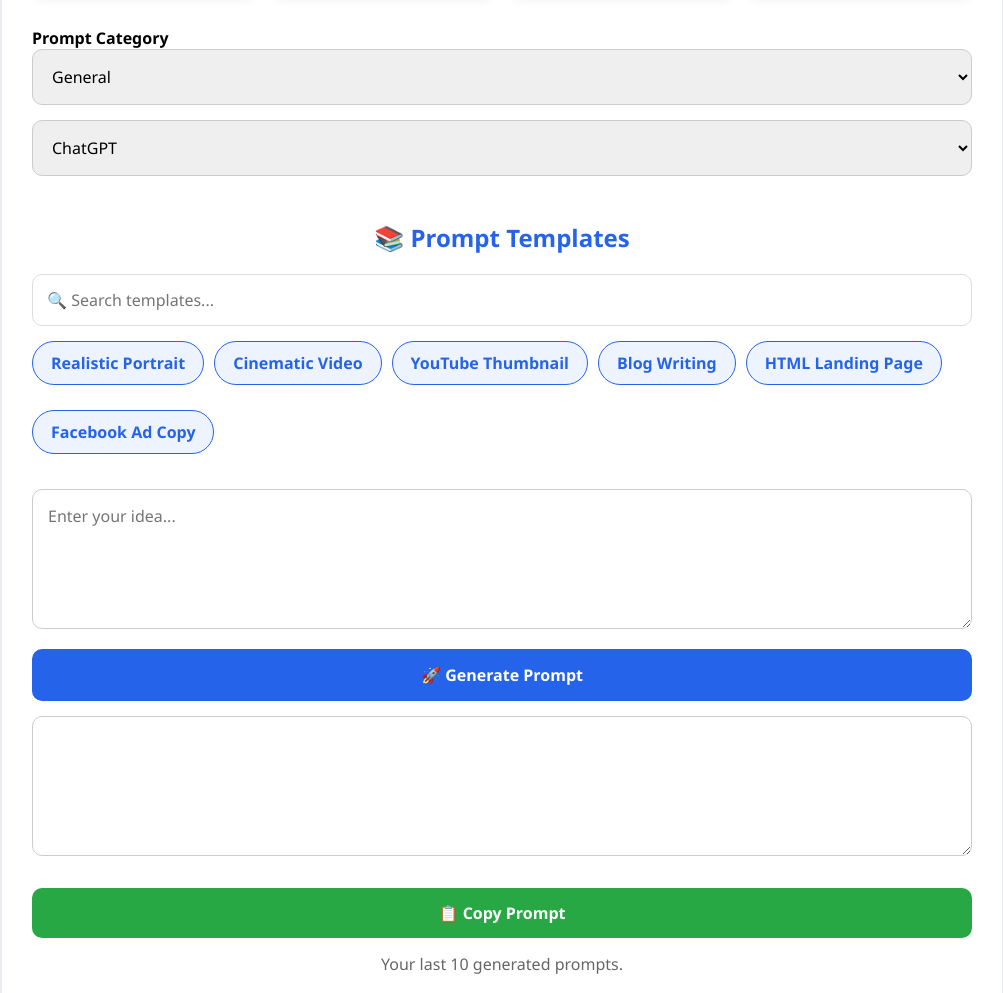
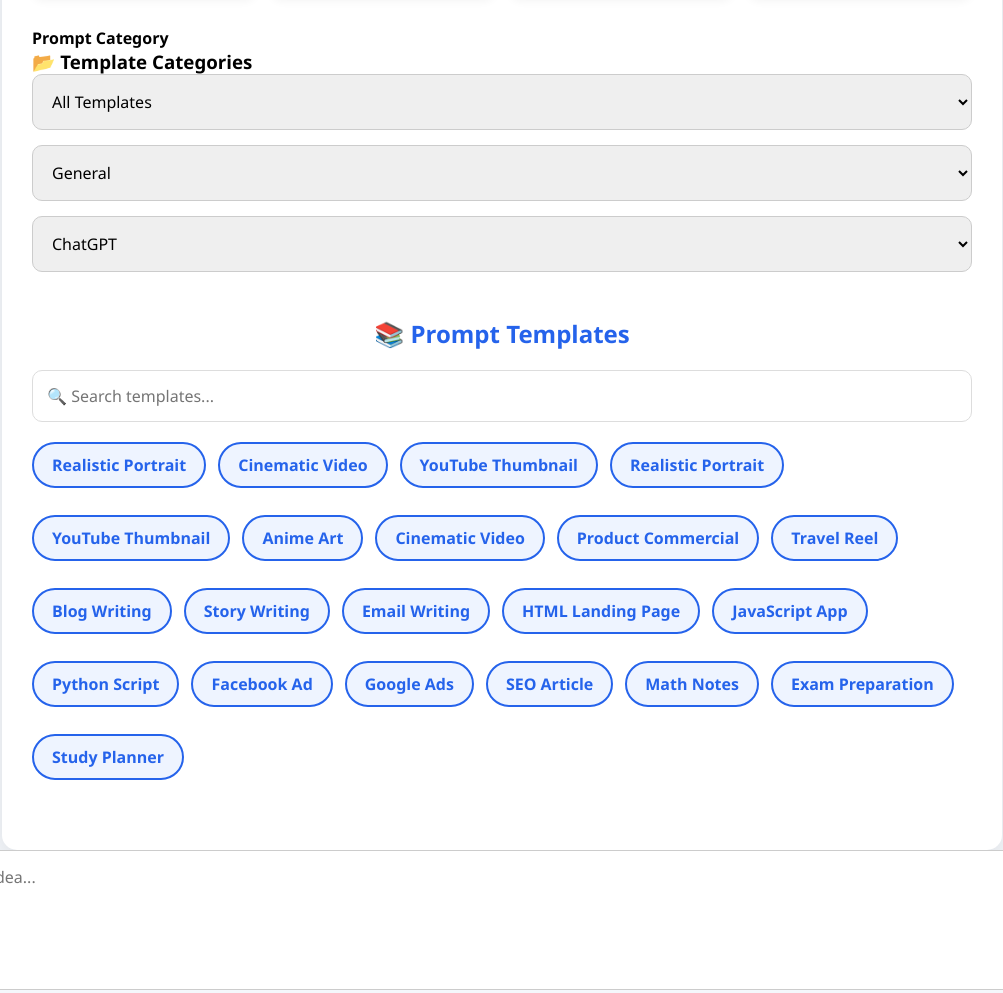
Before and after one commit to umarmayjan786-crypto/promptforge-ai, a website: page index.html in a window 1280 px wide. Shown: the part 694-1687 px from the top of the page, without its empty margins (138-1141 px from the left). Drawn offline with Linux system fonts and the light colour scheme.

Commit message:
Added template categories,search filter and auto fil

```diff
--- a/index.html
+++ b/index.html
@@ -70,6 +70,18 @@ Generate professional AI prompts for ChatGPT, Gemini, Claude, Midjourney, Veo, F
 
 <label for="category"><strong>Prompt Category</strong></label>
 
+<h3>📂 Template Categories</h3>
+
+<select id="templateCategory">
+    <option value="all">All Templates</option>
+    <option value="image">🎨 Image</option>
+    <option value="video">🎥 Video</option>
+    <option value="writing">✍️ Writing</option>
+    <option value="coding">💻 Coding</option>
+    <option value="marketing">📈 Marketing</option>
+    <option value="study">📚 Study</option>
+</select>
+
 <select id="category">
     <option>General</option>
     <option>Image Generation</option>
@@ -111,17 +123,33 @@ Generate professional AI prompts for ChatGPT, Gemini, Claude, Midjourney, Veo, F
         YouTube Thumbnail
     </button>
 
-    <button class="template-btn">
-        Blog Writing
-    </button>
 
-    <button class="template-btn">
-        HTML Landing Page
-    </button>
 
-    <button class="template-btn">
-        Facebook Ad Copy
-    </button>
+<button class="template-btn" data-category="image">Realistic Portrait</button>
+<button class="template-btn" data-category="image">YouTube Thumbnail</button>
+<button class="template-btn" data-category="image">Anime Art</button>
+
+<button class="template-btn" data-category="video">Cinematic Video</button>
+<button class="template-btn" data-category="video">Product Commercial</button>
+<button class="template-btn" data-category="video">Travel Reel</button>
+
+<button class="template-btn" data-category="writing">Blog Writing</button>
+<button class="template-btn" data-category="writing">Story Writing</button>
+<button class="template-btn" data-category="writing">Email Writing</button>
+
+<button class="template-btn" data-category="coding">HTML Landing Page</button>
+<button class="template-btn" data-category="coding">JavaScript App</button>
+<button class="template-btn" data-category="coding">Python Script</button>
+
+<button class="template-btn" data-category="marketing">Facebook Ad</button>
+<button class="template-btn" data-category="marketing">Google Ads</button>
+<button class="template-btn" data-category="marketing">SEO Article</button>
+
+<button class="template-btn" data-category="study">Math Notes</button>
+<button class="template-btn" data-category="study">Exam Preparation</button>
+<button class="template-btn" data-category="study">Study Planner</button>
+
+</div>
 
 </div>
 
--- a/script.js
+++ b/script.js
@@ -180,3 +180,57 @@ searchBox.addEventListener("input", () => {
     });
 
 });
+
+// =========================
+// TEMPLATE SYSTEM
+// =========================
+
+const templateButtons = document.querySelectorAll(".template-btn");
+const templateSearch = document.getElementById("templateSearch");
+const templateCategory = document.getElementById("templateCategory");
+const topicInput = document.getElementById("topic");
+
+// Click → Auto Fill
+templateButtons.forEach(btn => {
+
+    btn.addEventListener("click", () => {
+
+        topicInput.value = btn.innerText;
+
+    });
+
+});
+
+// Search + Category Filter
+function filterTemplates(){
+
+    const search = templateSearch.value.toLowerCase();
+    const category = templateCategory.value;
+
+    templateButtons.forEach(btn=>{
+
+        const text = btn.innerText.toLowerCase();
+        const btnCategory = btn.dataset.category;
+
+        const searchMatch = text.includes(search);
+        const categoryMatch =
+            category==="all" ||
+            btnCategory===category;
+
+        if(searchMatch && categoryMatch){
+
+            btn.style.display="inline-block";
+
+        }else{
+
+            btn.style.display="none";
+
+        }
+
+    });
+
+}
+
+templateSearch.addEventListener("input", filterTemplates);
+
+templateCategory.addEventListener("change", filterTemplates);
--- a/style.css
+++ b/style.css
@@ -336,3 +336,55 @@ textarea:focus{
     color:white;
     transform:translateY(-2px);
 }
+
+/* ===========================
+   TEMPLATE CATEGORY
+=========================== */
+
+#templateCategory{
+    margin-bottom:15px;
+}
+
+#templateSearch{
+    width:100%;
+    padding:14px;
+    border:1px solid #ddd;
+    border-radius:10px;
+    margin-bottom:20px;
+    font-size:16px;
+}
+
+#templates{
+    display:flex;
+    flex-wrap:wrap;
+    gap:12px;
+    margin-bottom:25px;
+}
+
+.template-btn{
+    width:auto;
+    padding:10px 18px;
+    border-radius:25px;
+    border:2px solid #2563eb;
+    background:#eef4ff;
+    color:#2563eb;
+    font-weight:600;
+    cursor:pointer;
+    transition:.3s;
+}
+
+.template-btn:hover{
+    background:#2563eb;
+    color:#fff;
+    transform:translateY(-2px);
+}
+
+.dark .template-btn{
+    background:#374151;
+    color:white;
+    border-color:#60a5fa;
+}
+
+.dark .template-btn:hover{
+    background:#2563eb;
+}
```
